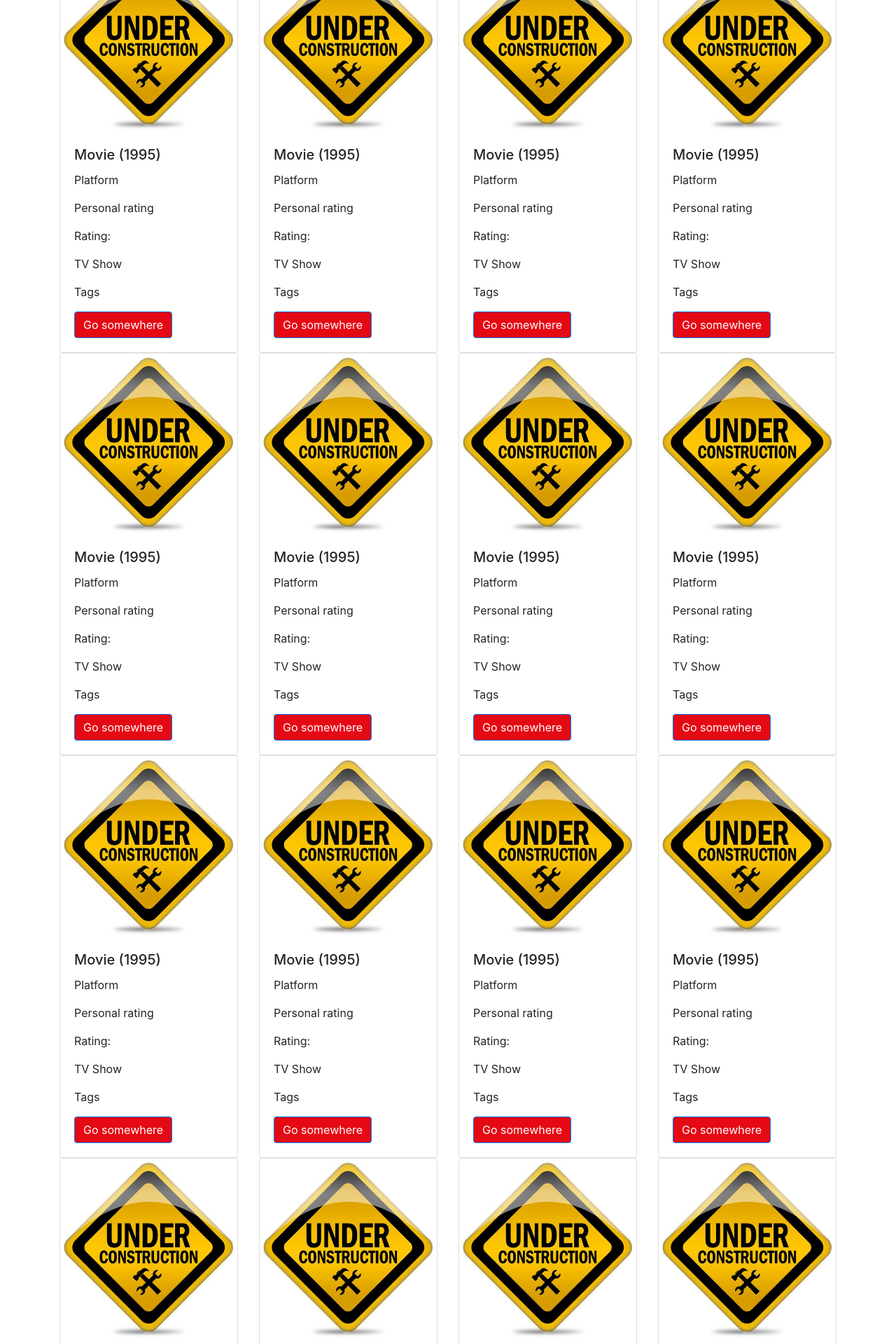
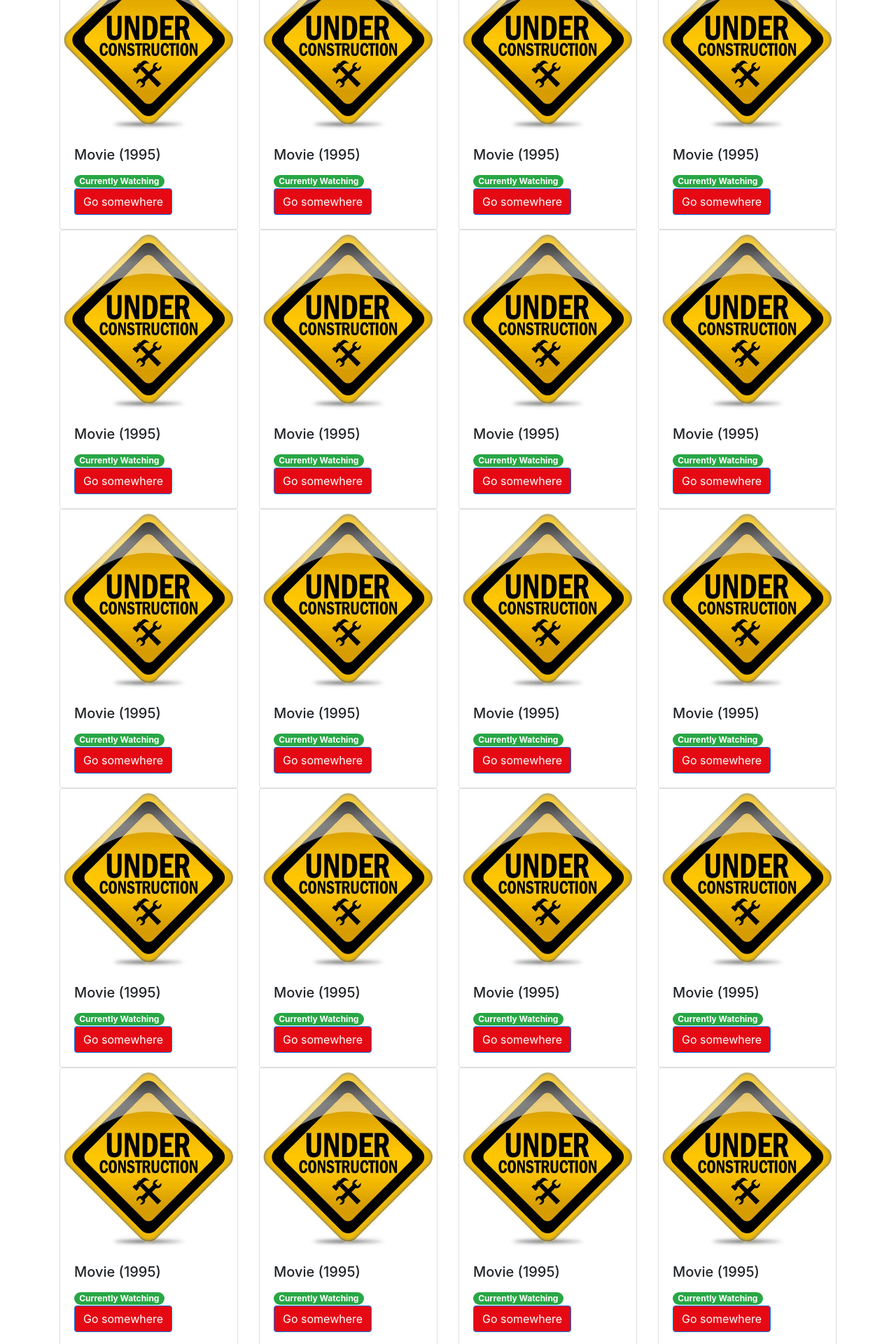
Before and after one commit to truongnguyenlinh/flixlist, a Flask app: page /flixlist/1 in a window 1280 px wide. Shown: the part 485-2405 px from the top of the page at 70% size. Run offline with Flask 2, Linux system fonts and the light colour scheme; some libraries are stand-ins or nearby versions.

Commit message:
Modify flixlist cards

```diff
--- a/app/templates/flixlist.html
+++ b/app/templates/flixlist.html
@@ -92,11 +92,7 @@
         />
         <div class="card-body">
           <h5 class="card-title">Movie (1995)</h5>
-          <p class="card-text">Platform</p>
-          <p class="card-text">Personal rating</p>
-          <p class="card-text">Rating:</p>
-          <p class="card-text">TV Show</p>
-          <p class="card-text">Tags</p>
+          <span class="badge badge-pill badge-success">Currently Watching</span>
           <a href="#" class="btn btn-primary" style="background-color: #e50914"
             >Go somewhere</a
           >
```
